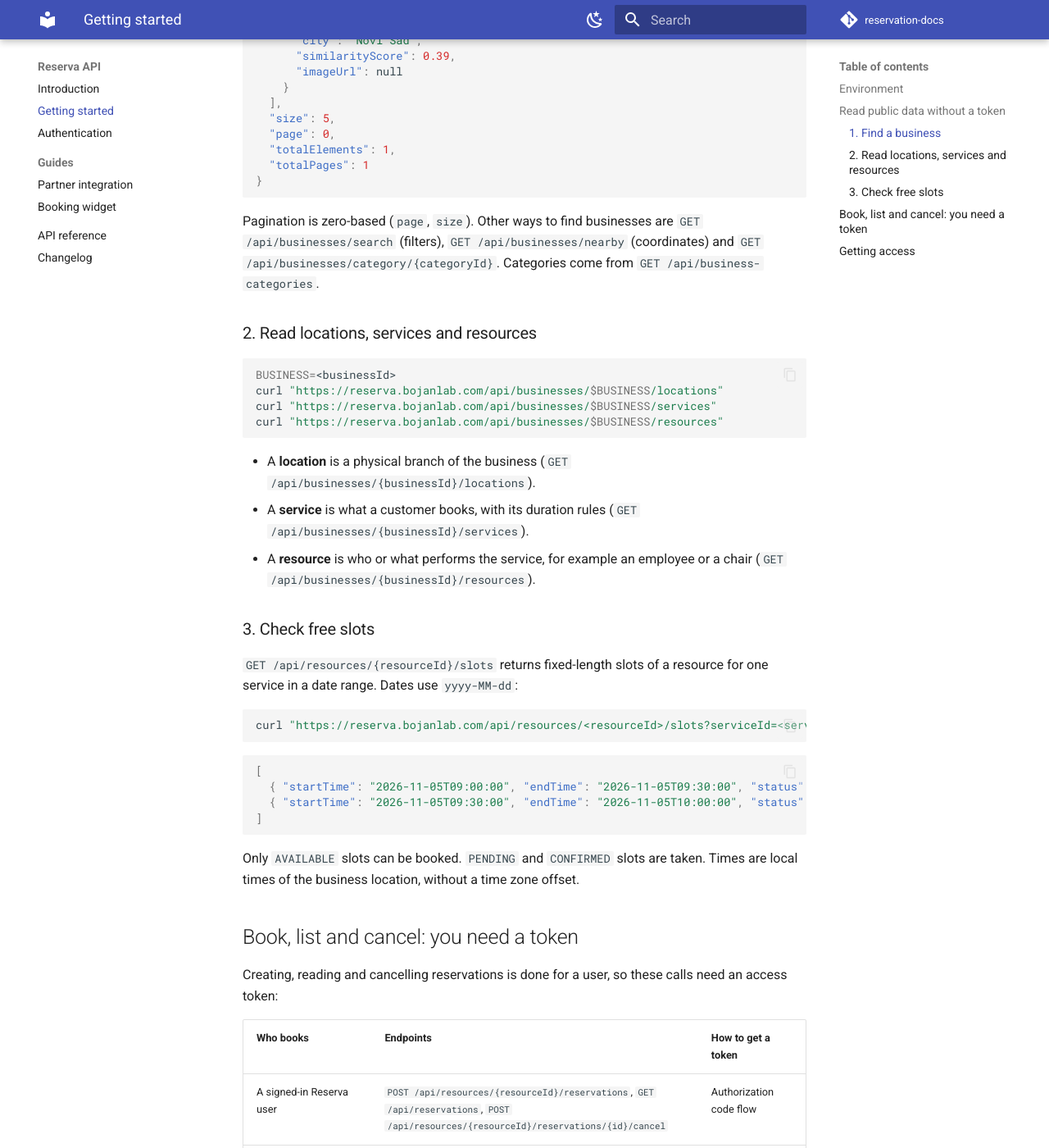
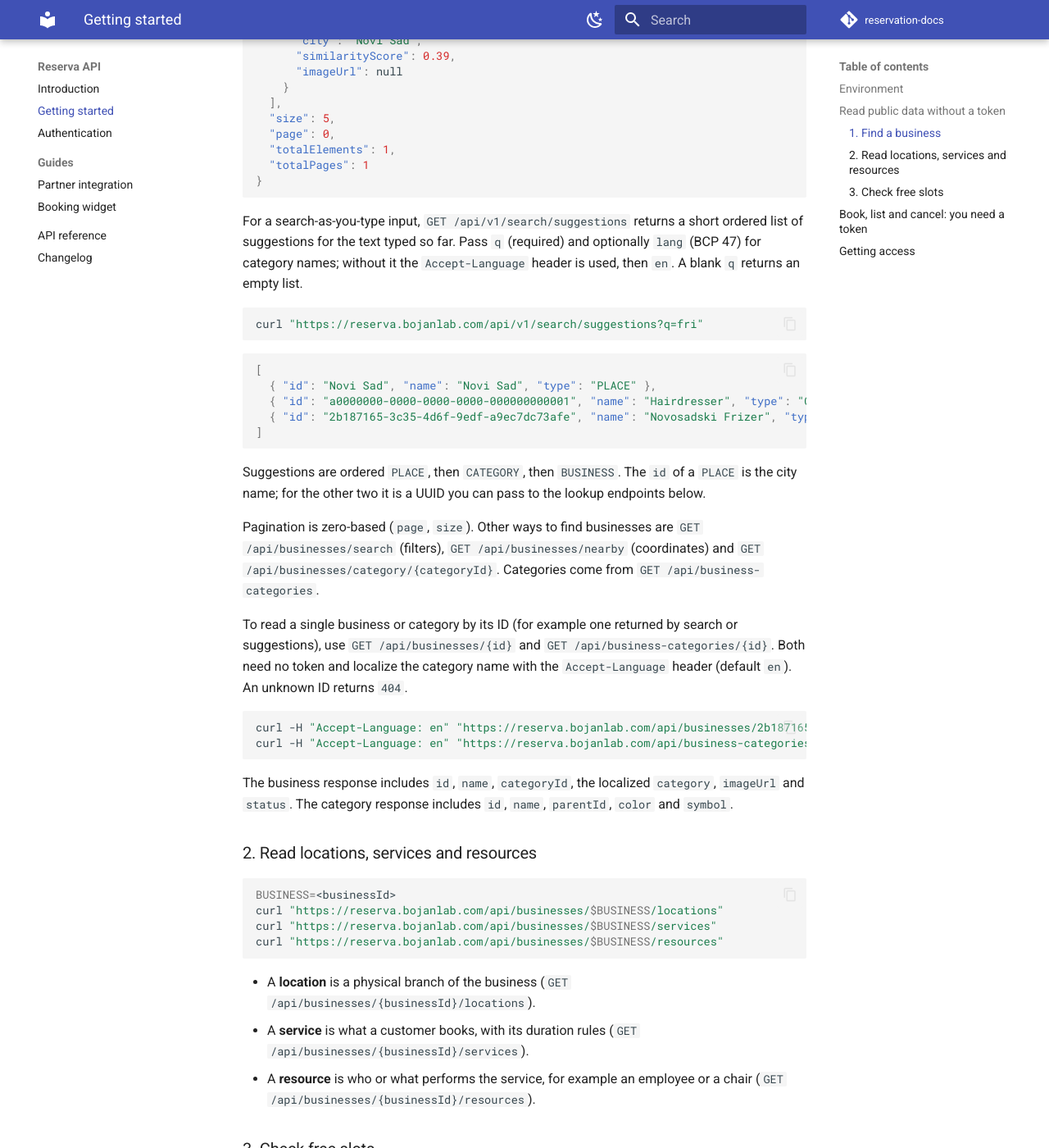
Before and after one commit to bojanb89pa/reservation-docs, an MkDocs documentation site: the page built from docs/getting-started.md, in a window 1280 px wide and 1400 px high, scrolled down 1131 px. Shown: the whole window at 82% size. Built offline with MkDocs 1.6.1 and Material for MkDocs 9.7.7, drawn with Linux system fonts in a browser that asks for light colours; comment, search, counter and statistics services are not loaded; some of the changed text lies outside the part shown.

Commit message:
Docs: Document the read-only lookup endpoints (#4) (#5)

````diff
--- a/docs/getting-started.md
+++ b/docs/getting-started.md
@@ -49,9 +49,40 @@ curl "https://reserva.bojanlab.com/api/v1/search?q=frizer&size=5"
 }
 ```
 
+For a search-as-you-type input, `GET /api/v1/search/suggestions` returns a short ordered list of
+suggestions for the text typed so far. Pass `q` (required) and optionally `lang` (BCP 47) for category
+names; without it the `Accept-Language` header is used, then `en`. A blank `q` returns an empty list.
+
+```bash
+curl "https://reserva.bojanlab.com/api/v1/search/suggestions?q=fri"
+```
+
+```json
+[
+  { "id": "Novi Sad", "name": "Novi Sad", "type": "PLACE" },
+  { "id": "a0000000-0000-0000-0000-000000000001", "name": "Hairdresser", "type": "CATEGORY" },
+  { "id": "2b187165-3c35-4d6f-9edf-a9ec7dc73afe", "name": "Novosadski Frizer", "type": "BUSINESS" }
+]
+```
+
+Suggestions are ordered `PLACE`, then `CATEGORY`, then `BUSINESS`. The `id` of a `PLACE` is the city
+name; for the other two it is a UUID you can pass to the lookup endpoints below.
+
 Pagination is zero-based (`page`, `size`). Other ways to find businesses are
 `GET /api/businesses/search` (filters), `GET /api/businesses/nearby` (coordinates) and
 `GET /api/businesses/category/{categoryId}`. Categories come from `GET /api/business-categories`.
+
+To read a single business or category by its ID (for example one returned by search or suggestions), use
+`GET /api/businesses/{id}` and `GET /api/business-categories/{id}`. Both need no token and localize the
+category name with the `Accept-Language` header (default `en`). An unknown ID returns `404`.
+
+```bash
+curl -H "Accept-Language: en" "https://reserva.bojanlab.com/api/businesses/2b187165-3c35-4d6f-9edf-a9ec7dc73afe"
+curl -H "Accept-Language: en" "https://reserva.bojanlab.com/api/business-categories/a0000000-0000-0000-0000-000000000001"
+```
+
+The business response includes `id`, `name`, `categoryId`, the localized `category`, `imageUrl` and
+`status`. The category response includes `id`, `name`, `parentId`, `color` and `symbol`.
 
 ### 2. Read locations, services and resources
 
@@ -95,6 +126,15 @@ Creating, reading and cancelling reservations is done for a user, so these calls
 | A signed-in Reserva user | `POST /api/resources/{resourceId}/reservations`, `GET /api/reservations`, `POST /api/resources/{resourceId}/reservations/{id}/cancel` | Authorization code flow |
 | A partner application, for its own user | `POST /api/client-applications/reservations`, `GET /api/client-applications/reservations` | Token exchange |
 
+To read one reservation, call `GET /api/resources/{resourceId}/reservations/{id}` with an access token. It
+returns the reservation with its `startTime`, `endTime`, `resourceId` and `serviceId`; without a valid token
+it answers `401`.
+
+```bash
+curl -H "Authorization: Bearer $ACCESS_TOKEN" \
+  "https://reserva.bojanlab.com/api/resources/<resourceId>/reservations/<reservationId>"
+```
+
 Read [Authentication](authentication.md) next. If you are building a website for a business, the
 [booking widget](guides/widget.md) does all of this for you.
 
````
Also changed, not shown: docs/changelog.md (+12 -0 lines).
